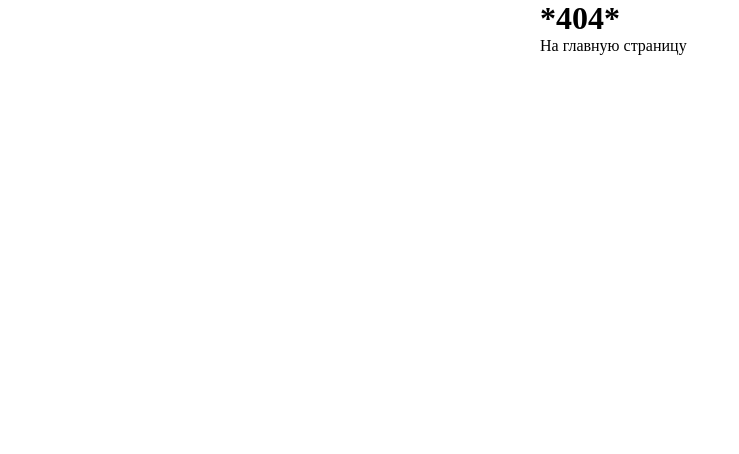
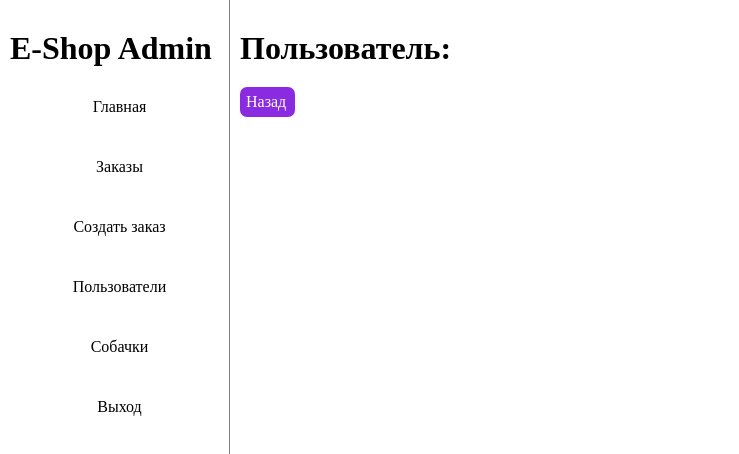
Before and after one commit to innamagkeeva/vue-router, a Vue app: page /user/1 in a window 1280 px wide. Before the commit this address had no page. Shown: the top 454 px of the page, without its empty margins (0-739 px from the left). Built offline with nearby package versions, Linux system fonts and the light colour scheme; no server answers; the HTML template or start-up script is replaced by a standard one.

Commit message:
Вывод одного пользователя на отдельную страницу

```diff
--- a/src/router/index.ts
+++ b/src/router/index.ts
@@ -28,6 +28,11 @@ const routes = [
         component: () => import('@/views/UsersPage.vue'),
       },
       {
+        path: '/user/:id',
+        name: 'OneUser',
+        component: () => import('@/views/OneUser.vue'),
+      },
+      {
         path: '/dogs',
         name: 'dogs',
         component: () => import('@/views/DogsPage.vue'),
--- a/src/views/CreateOrderPage.vue
+++ b/src/views/CreateOrderPage.vue
@@ -155,6 +155,7 @@ function saveOrder() {
 .form__button {
   width: 350px;
   height: 40px;
+
   display: flex;
 }
 
--- a/src/views/ListOrdersPage.vue
+++ b/src/views/ListOrdersPage.vue
@@ -126,7 +126,8 @@ function statusColor(status: string) {
 
 .list-orders__button {
   width: 110px;
-  line-height: 40px;
+  line-height: 30px;
+  padding: 5px;
   border-radius: 7px;
   background-color: blue;
   color: white;
--- /dev/null
+++ b/src/views/OneUser.vue
@@ -0,0 +1,74 @@
+<script setup lang="ts">
+import axios from 'axios'
+import { onMounted, ref } from 'vue'
+import { useRoute } from 'vue-router'
+
+const route = useRoute()
+
+interface User {
+  id: number
+  name: string
+  username: string
+  email: string
+  address: {
+    street: string
+    suite: string
+    city: string
+    zipcode: string
+    geo: {
+      lat: string
+      lng: string
+    }
+  }
+  phone: string
+  website: string
+  company: {
+    name: string
+    catchPhrase: string
+    bs: string
+  }
+}
+
+const user = ref<User | null>(null)
+
+async function getUser() {
+  try {
+    const response = await axios(`https://jsonplaceholder.typicode.com/users/${route.params.id}`)
+    user.value = response.data
+  } catch (error) {
+    console.log(error)
+  }
+}
+
+onMounted(() => {
+  getUser()
+  console.log(route.params.id)
+})
+</script>
+
+<template>
+  <h1 class="title">Пользователь:</h1>
+  <RouterLink
+    :to="{ name: 'user' }"
+    class="back-button"
+    >Назад</RouterLink
+  >
+  {{ user }}
+</template>
+
+<style scoped>
+.title {
+  margin-bottom: 20px;
+}
+
+.back-button {
+  display: block;
+  margin-bottom: 30px;
+  padding: 6px;
+  width: 55px;
+  border: none;
+  border-radius: 7px;
+  background-color: blueviolet;
+  color: white;
+}
+</style>
--- a/src/views/UsersPage.vue
+++ b/src/views/UsersPage.vue
@@ -1,5 +1,9 @@
 <script setup lang="ts">
 import { onMounted, ref } from 'vue'
+import axios from 'axios'
+import { useRouter } from 'vue-router'
+
+const router = useRouter()
 
 interface Users {
   id: number
@@ -26,15 +30,14 @@ interface Users {
 }
 
 const users = ref<Users[] | null>(null)
+
 async function getUsers() {
   const url = 'https://jsonplaceholder.typicode.com/users'
-  const response = await fetch(url)
-
-  if (response.ok) {
-    const json = await response.json()
-    users.value = json
-  } else {
-    alert('Ошибка HTTP: ' + response.status)
+  try {
+    const response = await axios(url)
+    users.value = response.data
+  } catch (error) {
+    console.log(error)
   }
 }
 
@@ -63,6 +66,7 @@ onMounted(() => {
       <tr
         v-for="user in users"
         :key="user.id"
+        @click="router.push({ name: 'OneUser', params: { id: String(user.id) } })"
       >
         <td class="user__name">{{ user.name }}</td>
         <td class="user__user-name">{{ user.username }}</td>
```
